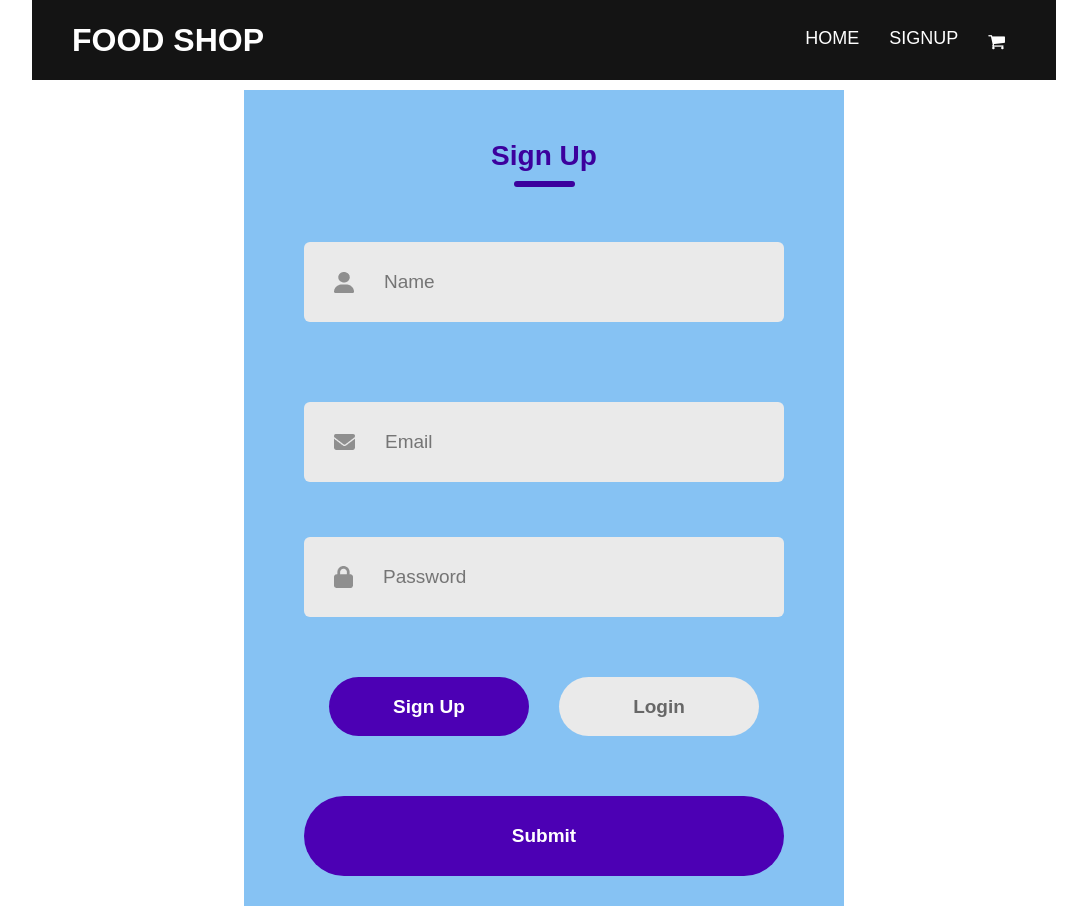
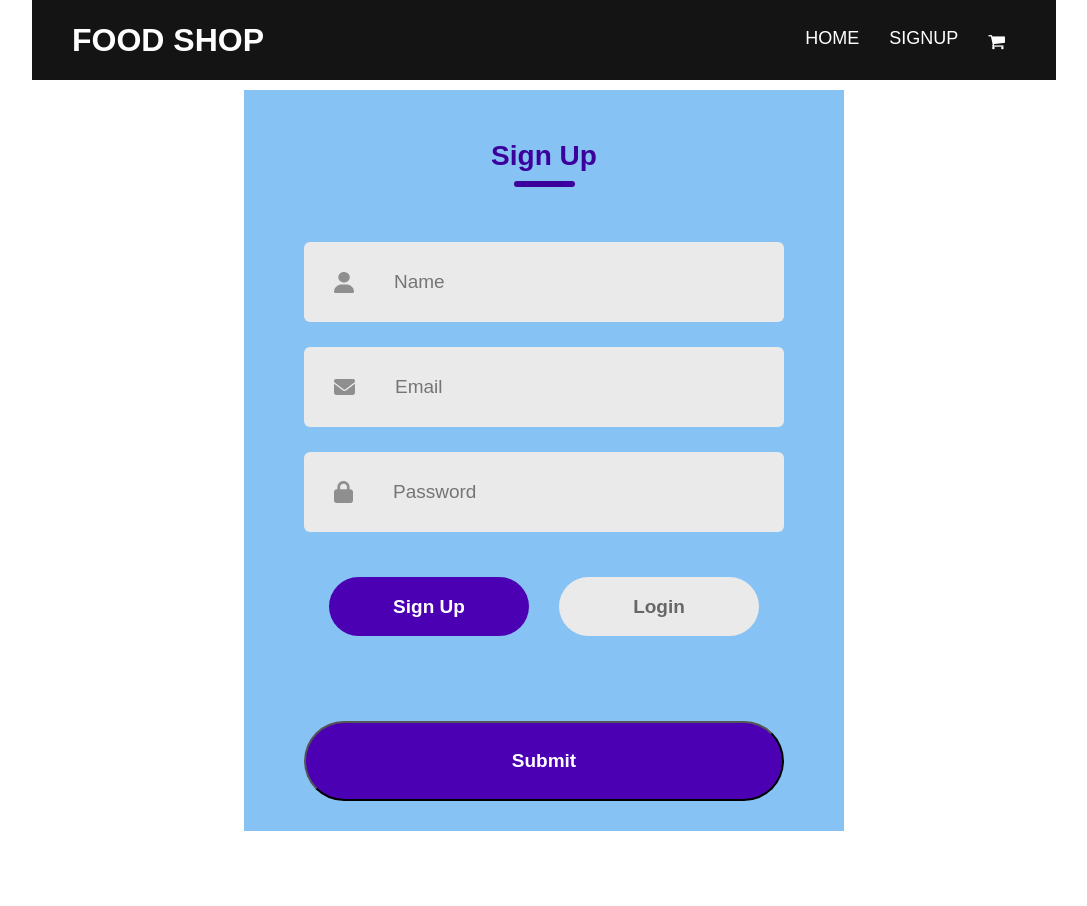
Before and after one commit to TharuJayawardena/react-ecommerce, a React (Create React App) app: page /signup in a window 1280 px wide. Shown: the whole page, without its empty margins (96-1183 px from the left). After the commit the page ends 831 px from the top, so only its background shows below. Built offline with nearby package versions, Linux system fonts and the light colour scheme.

Commit message:
add Formik and Yup for the input fields validation

```diff
--- a/package.json
+++ b/package.json
@@ -6,11 +6,13 @@
     "@testing-library/jest-dom": "^5.17.0",
     "@testing-library/react": "^13.4.0",
     "@testing-library/user-event": "^13.5.0",
+    "formik": "^2.4.6",
     "react": "^18.3.1",
     "react-dom": "^18.3.1",
     "react-router-dom": "^7.0.1",
     "react-scripts": "5.0.1",
-    "web-vitals": "^2.1.4"
+    "web-vitals": "^2.1.4",
+    "yup": "^1.4.0"
   },
   "scripts": {
     "start": "react-scripts start",
--- a/src/components/front/Signup/Signup.css
+++ b/src/components/front/Signup/Signup.css
@@ -106,17 +106,14 @@
   font-weight: 700;
   cursor: pointer;
  }
- .submitForm{
+ .submit-button{
   flex-direction: column;
-  /* margin-top: 50px; */
   margin: auto;
   width: 480px;
   height: 80px;
   display: flex;
   justify-content: center;
   align-items: center;
-  /* width: 100%;
-  height: 59px; */
   color: #fff;
   background: #4c00b4;
   border-radius: 50px;
@@ -133,3 +130,25 @@
   font-size: 0.9em;
   margin-top: 5px;
 }
+.field {
+  width: 100%;
+  padding: 10px;
+  margin: 5px 0;
+  border: 1px solid #ccc;
+}
+
+.error {
+  color: red;
+  font-size: 12px;
+  margin-top: 5px;
+}
+
+.submit-button:disabled {
+  background-color: #ccc;
+}
+
+.submit-container {
+  display: flex;
+  justify-content: space-between;
+  margin-top: 20px;
+}
--- a/src/components/front/Signup/Signup.js
+++ b/src/components/front/Signup/Signup.js
@@ -1,90 +1,84 @@
-import React,{useState} from 'react';
-import "./Signup.css";
+import React, { useState } from 'react';
+import { Formik, Field, Form, ErrorMessage } from 'formik';
+import * as Yup from 'yup';
+import './Signup.css';
 
-// import key from '././image/download9.jpg'
-// import email from '././image/download9.jpg'
+const validationSchema = Yup.object({
+  name: Yup.string().when('action', {
+    is: 'Sign Up',
+    then: Yup.string().required('Name is required')
+  }),
+  email: Yup.string()
+    .email('Enter a valid email address')
+    .required('Email is required'),
+  password: Yup.string()
+    .min(6, 'Password must be at least 6 characters')
+    .required('Password is required'),
+});
 
 const Signup = () => {
+  const [action, setAction] = useState('Sign Up');
 
-    const [action, setAction] = useState("Sign Up");
-    const [formData, setFormData] = useState({
-        name:"",
-        email:"",
-        password:"",
-    });
-    const [errors, setErrors] = useState({})
-    const validate = () => {
-        const newErrors = {};
-        if (action === "Sign Up" && !formData.name.trim()) {
-          newErrors.name = "Name is required";
-        }
-        if (!formData.email.trim()) {
-          newErrors.email = "Email is required";
-        } else if (!/\S+@\S+\.\S+/.test(formData.email)) {
-          newErrors.email = "Enter a valid email address";
-        }
-        if (!formData.password.trim()) {
-          newErrors.password = "Password is required";
-        } else if (formData.password.length < 6) {
-          newErrors.password = "Password must be at least 6 characters long";
-        }
-        return newErrors;
+  const handleSubmit = (values) => {
+    alert(`${action} successful!`);
+    setAction('Sign Up');
   };
 
-      const handleSubmit = () => {
-        const validationErrors = validate();
-        if (Object.keys(validationErrors).length > 0) {
-          setErrors(validationErrors);
-        } else {
-          setErrors({});
-          alert(`${action} successful!`);
-          // Reset form if needed
-          setFormData({ name: "", email: "", password: "" });
-        }
-      };
+  return (
+    <div className="container">
+      <div className="heading">
+        <div className="text">{action}</div>
+        <div className="underline"></div>
+      </div>
 
-      const handleChange = (e) => {
-        const { name, value } = e.target;
-        setFormData({ ...formData, [name]: value });
-      };
+      <Formik
+        initialValues={{ name: '', email: '', password: '' }}
+        validationSchema={validationSchema}
+        onSubmit={handleSubmit}
+      >
+        {({ setFieldValue }) => (
+          <Form className="inputs">
+            {action === 'Sign Up' && (
+              <div className="input">
+                <img src="./image/person.png" alt="" />
+                <Field
+                  type="text"
+                  name="name"
+                  placeholder="Name"
+                  className="field"
+                />
+                <ErrorMessage name="name" component="div" className="error" />
+              </div>
+            )}
 
+            <div className="input">
+              <img src="./image/email.png" alt="" />
+              <Field
+                type="email"
+                name="email"
+                placeholder="Email"
+                className="field"
+              />
+              <ErrorMessage name="email" component="div" className="error" />
+            </div>
 
-    return(
-        <div className='container'>
-              <div className='heading'>
-                <div className='text'>
-                  {action}
+            <div className="input">
+              <img src="./image/password.png" alt="" />
+              <Field
+                type="password"
+                name="password"
+                placeholder="Password"
+                className="field"
+              />
+              <ErrorMessage name="password" component="div" className="error" />
             </div>
-                <div className='underline'></div>
-              </div>
-            <div className='inputs'>
-                {action === "Login"?<div></div>: <div className='input'>
-                 <img src="./image/person.png" alt="" />
-                <input type="text" placeholder='Name' name="name" value={formData.name} onChange={handleChange} />
-              </div>}
-              {action === "Login"?<div></div>:<div>
-                {errors.name && <div className="error">{errors.name}</div>}
-              </div>}
-            </div>
-            <div className='inputs'>
-              <div className='input'>
-                <img src="./image/email.png" alt="" />
-                <input type="email" placeholder='Email' name="email" value={formData.email} onChange={handleChange} />
-              </div>
-              {errors.email && <div className="error">{errors.email}</div>}
-            </div>
-            <div className='inputs'>
-              <div className='input'>
-                <img src="./image/password.png" alt="" />
-                <input type="password" placeholder='Password' name='password' value={formData.password} onChange={handleChange} />
-              </div>
-              {errors.password && <div className="error">{errors.password}</div>}
-              {action === "Login" && (
+
+            {action === 'Login' && (
               <div className="forgot-password">
                 Lost Password? <span>Click Here!</span>
               </div>
             )}
-      </div>
+
 <div className="submit-container">
          <div
            className={`submit ${action === "Login" ? "gray" : ""}`}
@@ -99,11 +93,17 @@ const Signup = () => {
            Login
          </div>
        </div>
-      <div className="submitForm" onClick={handleSubmit}>
+
+            <div>
+              <button type="submit" className="submit-button">
                 Submit
+              </button>
             </div>
+          </Form>
+        )}
+      </Formik>
     </div>
-    )
-}
+  );
+};
 
-export default Signup
+export default Signup;
```
Also changed, not shown: 1 other file (tests, documents, lock files or other folders). Lines whose indentation alone changed are shown as unchanged.
